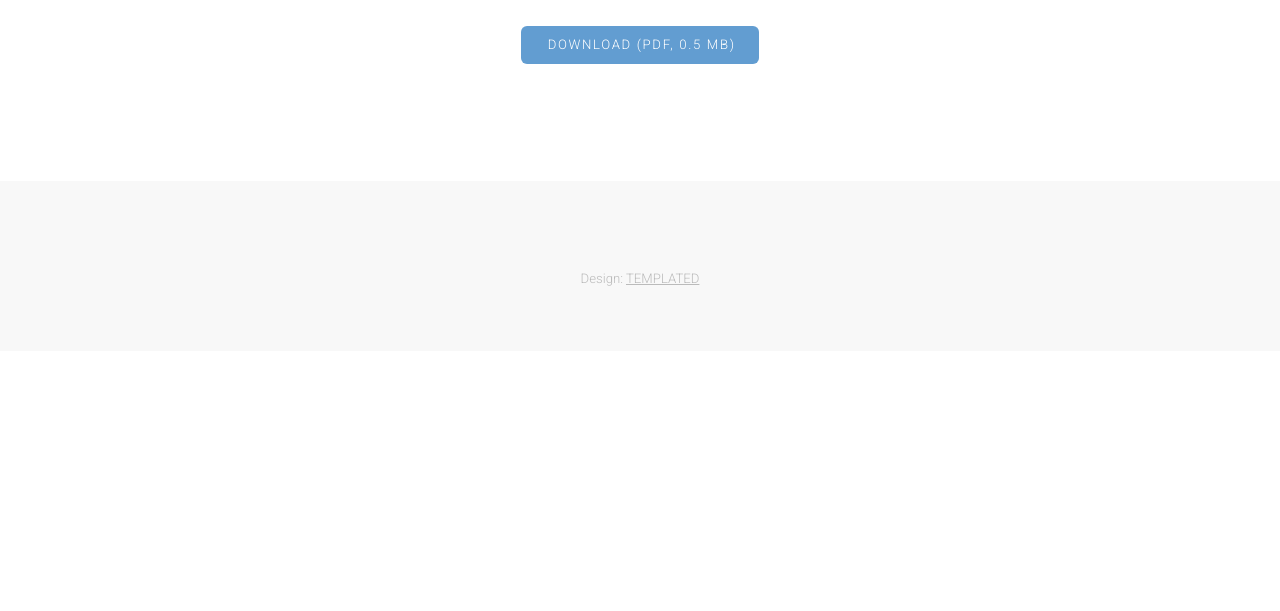
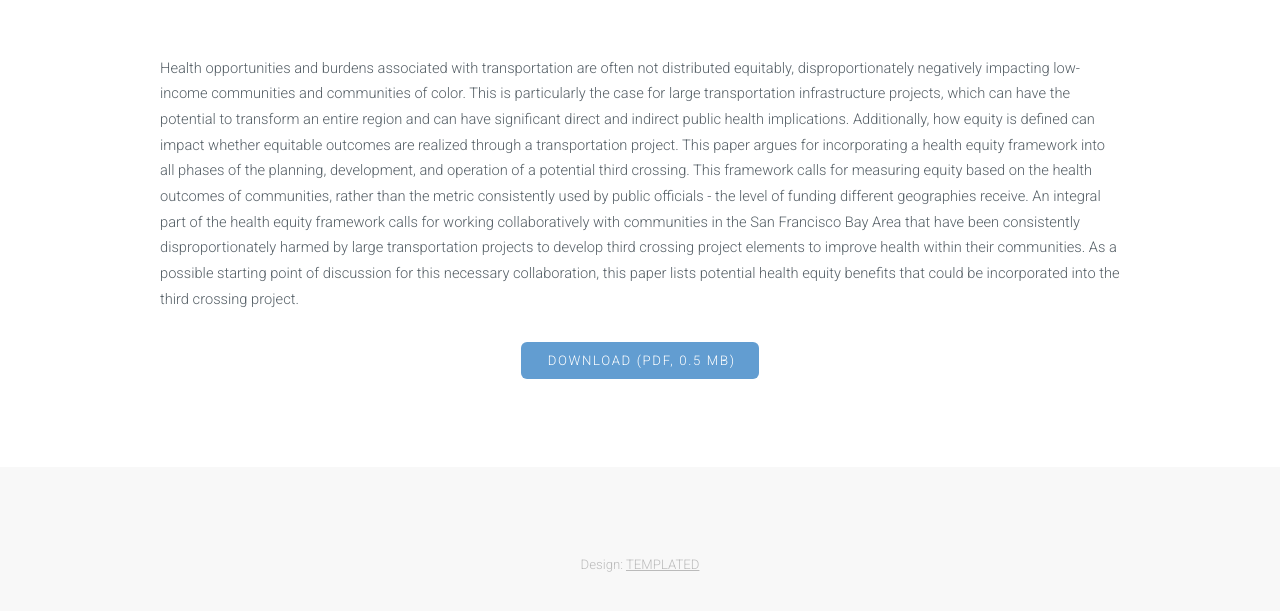
Before and after one commit to pksohn/secondcrossingstudio, a plain HTML site: page healthequity.html in a window 1280 px wide. Shown: the part 179-790 px from the top of the page. Drawn offline with nearby package versions, Linux system fonts and the light colour scheme.

Commit message:
add health equity blurb

```diff
--- a/healthequity.html
+++ b/healthequity.html
@@ -48,10 +48,16 @@
 	<section id="main" class="wrapper style1">
 		<header class="major">
 			<h2>Health Equity Report</h2>
-			<ul class="actions">
-				<li><a href="download/2017-11-15_TRB_Health Equity for Third Crossing_Extended Abstract.pdf" download class="button special">Download (PDF, 0.5 MB)</a></li>
-			</ul>
 		</header>
+		<div class="container">
+			<section>
+				<p>Health opportunities and burdens associated with transportation are often not distributed equitably, disproportionately negatively impacting low-income communities and communities of color. This is particularly the case for large transportation infrastructure projects, which can have the potential to transform an entire region and can have significant direct and indirect public health implications. Additionally, how equity is defined can impact whether equitable outcomes are realized through a transportation project. This paper argues for incorporating a health equity framework into all phases of the planning, development, and operation of a potential third crossing. This framework calls for measuring equity based on the health outcomes of communities, rather than the metric consistently used by public officials - the level of funding different geographies receive. An integral part of the health equity framework calls for working collaboratively with communities in the San Francisco Bay Area that have been consistently disproportionately harmed by large transportation projects to develop third crossing project elements to improve health within their communities. As a possible starting point of discussion for this necessary collaboration, this paper lists potential health equity benefits that could be incorporated into the third crossing project.
+				</p>
+				<ul class="actions align-center">
+					<li><a href="download/2017-11-15_TRB_Health Equity for Third Crossing_Extended Abstract.pdf" download class="button special">Download (PDF, 0.5 MB)</a></li>
+				</ul>
+			</section>
+		</div>
 	</section>
 
 
```
